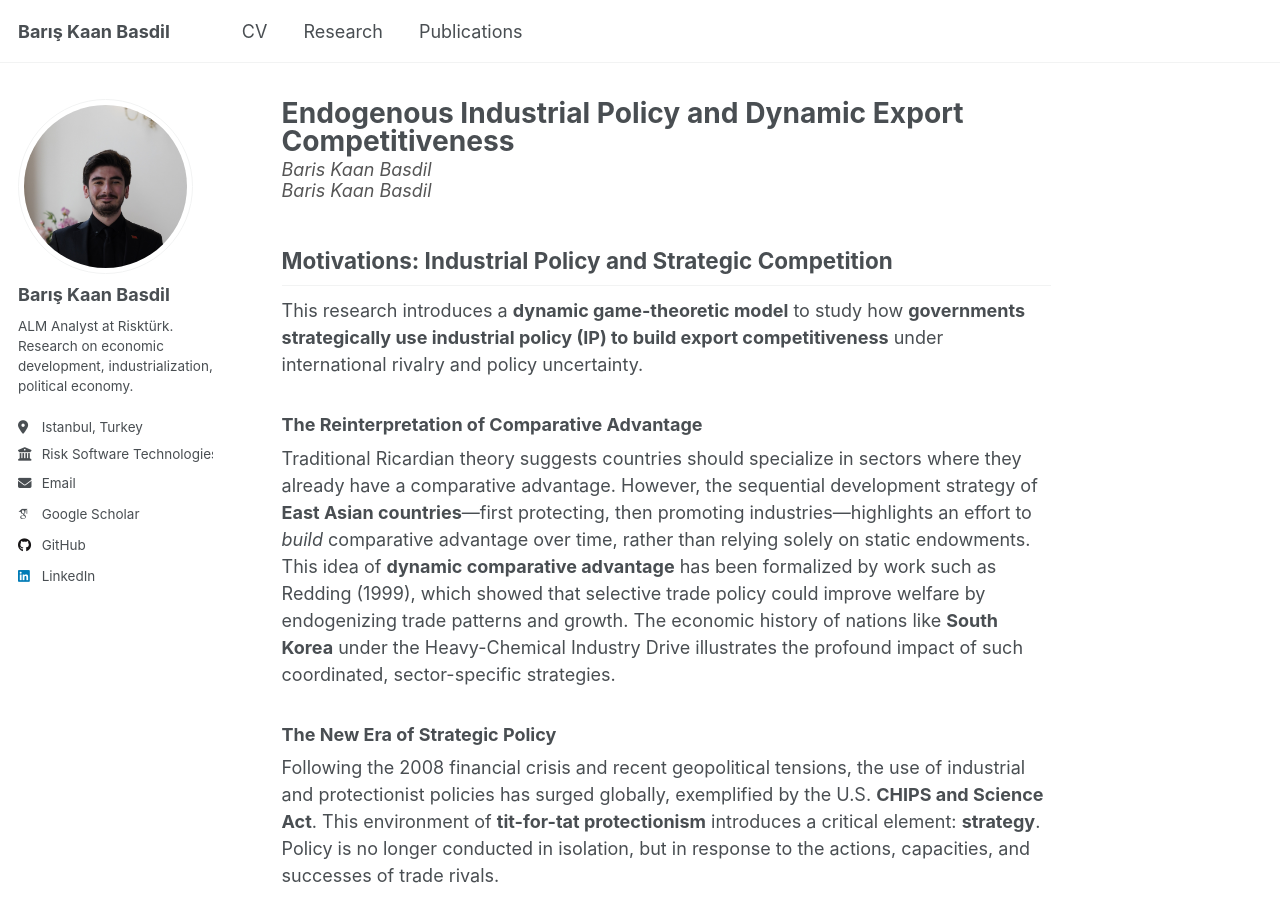
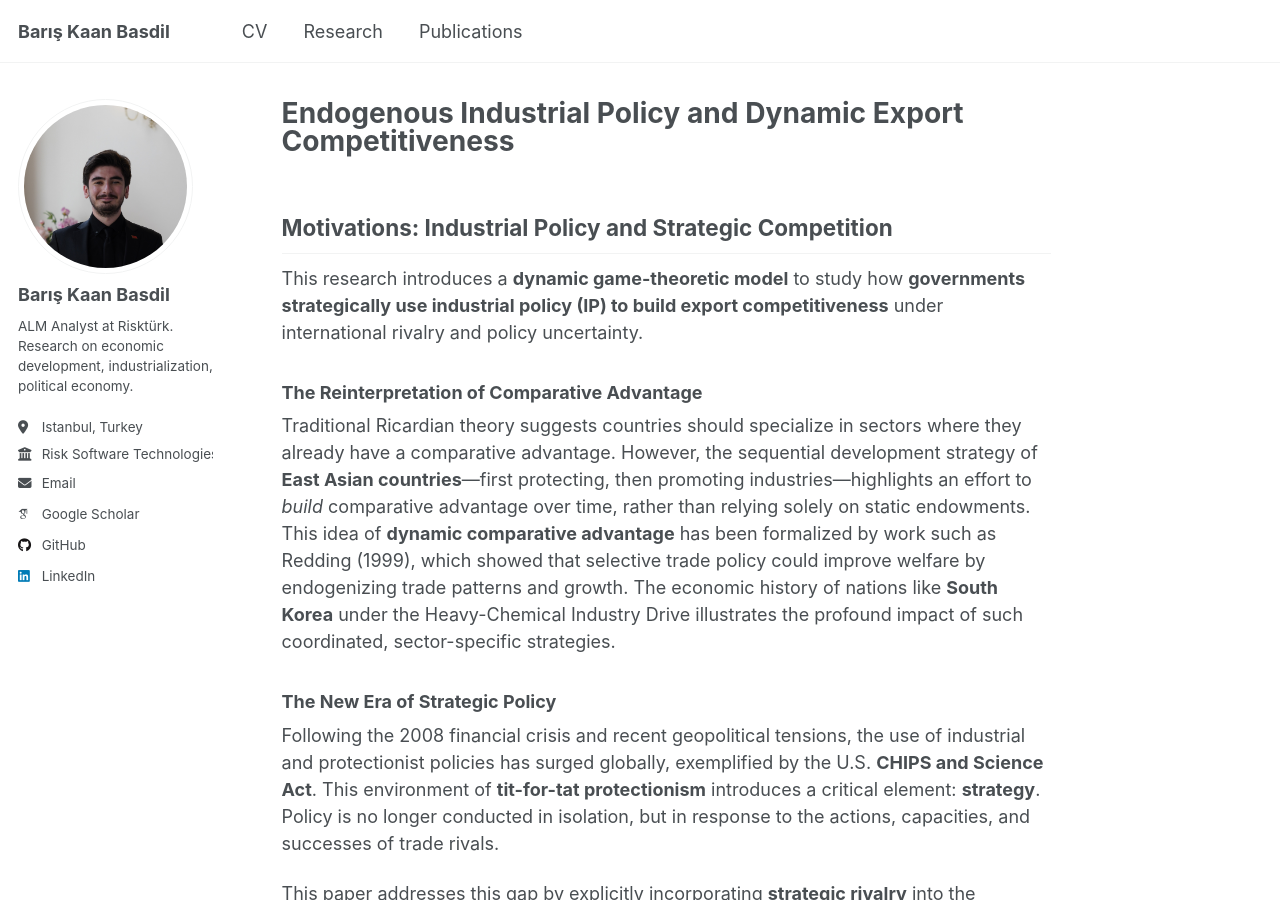
Before and after one commit to bkbasdil/bkbasdil.github.io, a Jekyll site: the page built from _pages/research/industrial-policy.md, in a window 1280 px wide and 900 px high. Built offline with Jekyll 4.4.1, drawn with Linux system fonts in a browser that asks for light colours; some web fonts are replaced; a script that is not in the unit is left out.

Commit message:
Update industrial-policy.md

```diff
--- a/_pages/research/industrial-policy.md
+++ b/_pages/research/industrial-policy.md
@@ -4,14 +4,6 @@ permalink: /research/industrial-policy/
 layout: single
 author_profile: true
 ---
-
-<h3 style="margin-top:-10px; font-weight:normal; color:#555;">
-<em>Baris Kaan Basdil</em>
-</h3>
-
-<h3 style="margin-top:-10px; font-weight:normal; color:#555;">
-<em>Baris Kaan Basdil</em>
-</h3>
 
 ## Motivations: Industrial Policy and Strategic Competition
 
```
